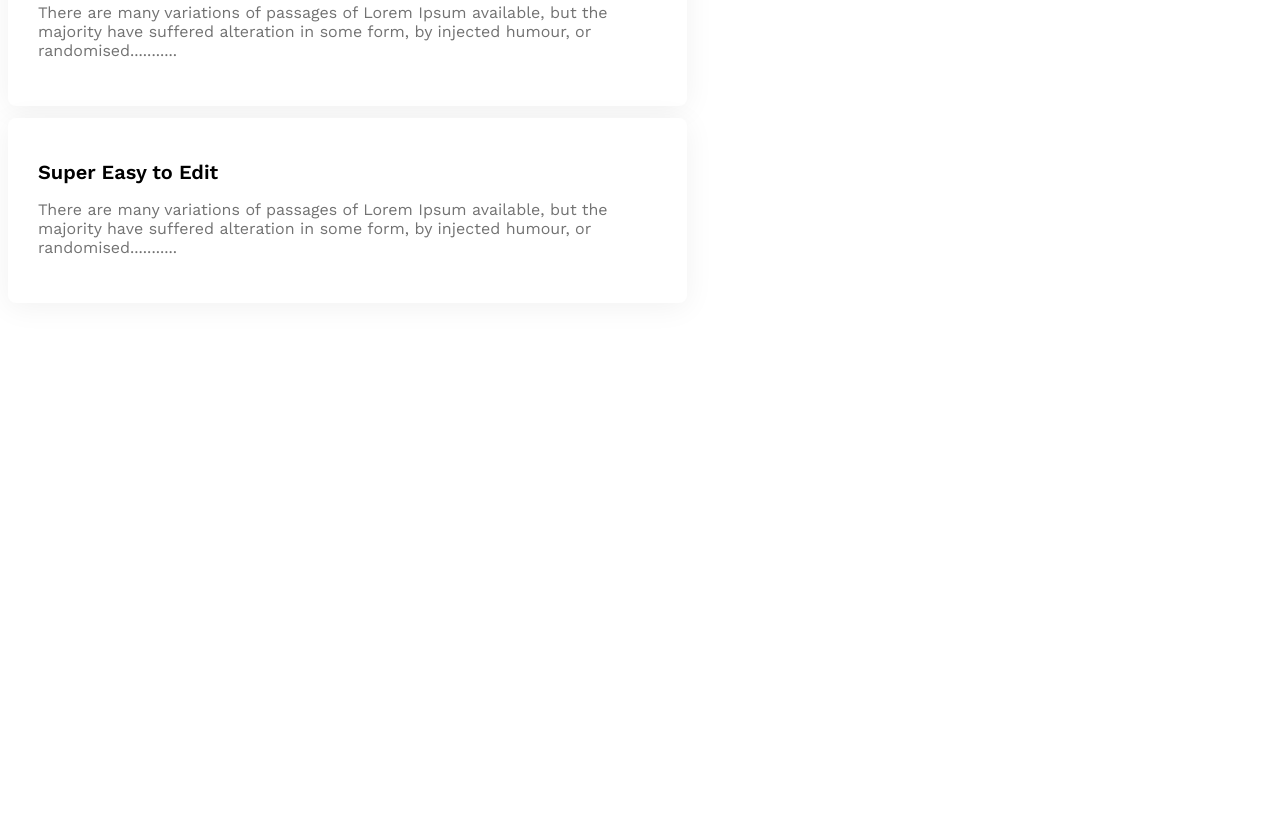
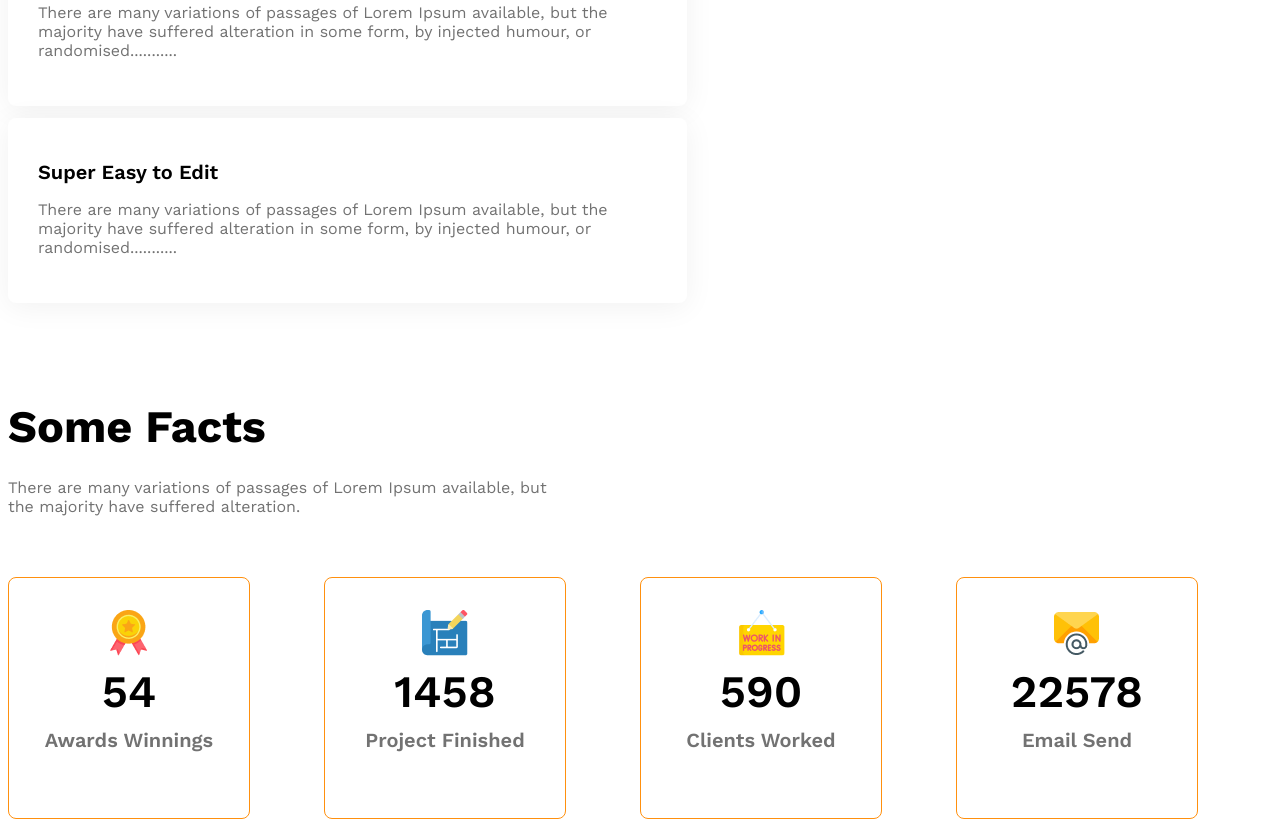
Before and after one commit to MozahidNahin/architects-web, a plain HTML site: page index.html in a window 1280 px wide. Shown: the part 2850-3677 px from the top of the page. Before the commit the page ends 3250 px from the top, so only its background shows below. Drawn offline with nearby package versions, Linux system fonts and the light colour scheme.

Commit message:
edited some facts section

```diff
--- a/index.html
+++ b/index.html
@@ -76,7 +76,38 @@
         </section>
         <!--Some facts-->
         <section>
-
+            <h3 class="h3-title" style="margin-bottom: 25px;">Some Facts</h3>
+            <p class="dark-3 fact-des">There are many variations of passages of Lorem Ipsum available, but <br> the majority have suffered alteration.</p>
+            <div class="facts-container">
+                <div class="fact-card display-flex">
+                   <div>
+                     <img src="images/icons/ribon.png" alt="" class="fact-icon">
+                     <h4 class="fact-number">54</h4>
+                     <h5 class="fact-name">Awards Winnings</h5>
+                   </div>
+                </div>
+                <div class="fact-card display-flex">
+                     <div>
+                     <img src="images/icons/projects.png" alt="" class="fact-icon">
+                     <h4 class="fact-number">1458</h4>
+                     <h5 class="fact-name">Project Finished</h5>
+                    </div>
+                </div>
+                <div class="fact-card display-flex">
+                     <div>
+                     <img src="images/icons/customers.png" alt="" class="fact-icon">
+                     <h4 class="fact-number">590</h4>
+                     <h5 class="fact-name">Clients Worked</h5>
+                    </div>
+                </div>
+                <div class="fact-card display-flex">
+                    <div>
+                     <img src="images/icons/email.png" alt="" class="fact-icon">
+                     <h4 class="fact-number">22578</h4>
+                     <h5 class="fact-name">Email Send</h5>
+                    </div>
+                </div>
+            </div>
         </section>
         <!--Our sponsors-->
     </main>
--- a/styles/architect.css
+++ b/styles/architect.css
@@ -158,6 +158,43 @@ main > section{
     font-weight: bold;
 }
 
+/* some facts styles */
+
+.facts-container{
+    display: grid;
+    grid-template-columns: repeat(4,1fr);
+}
+
+.fact-des{
+    max-width: 540px;
+}
+
+.fact-card{
+    margin-top: 45px;
+    box-sizing: border-box;
+    border: 1px solid rgb(255, 144, 14);
+    border-radius: 8px;
+    width: 242px;
+    height: 242px;
+    align-items: center;
+    justify-content: center;
+    text-align: center;
+
+}
+
+.fact-number{
+    font-weight: 600;
+    font-size: 2.8125rem;
+    margin-top: 5px;
+    margin-bottom: 10px;
+}
+.fact-name{
+    font-size: 1.25rem;
+    font-weight: 600;
+    color: #727272;
+    margin-top: 10px;
+}
+
 /* responsive media query */
 @media screen and (max-width: 576px) {
     .navbar,
@@ -169,20 +206,26 @@ main > section{
         flex-direction: column;
     }
 
-.team-img-container{
+    .team-img-container, .facts-container{
     grid-template-columns: repeat(1,1fr);
-}
+    }
+
     #exp-badge{
         margin-top: 20px;
         margin-left: 20px;
     }
+
+    .facts-container{
+        justify-items: center;
+    }
+
 }
 
 /* medium size device */
 @media screen and (min-width: 576px) and (max-width: 992px) {
     .ourfeatures-box,
     .enjoy-feat,
-    .feat-architect
+    .feat-architect,
     {
         flex-direction: column;
     }
```
